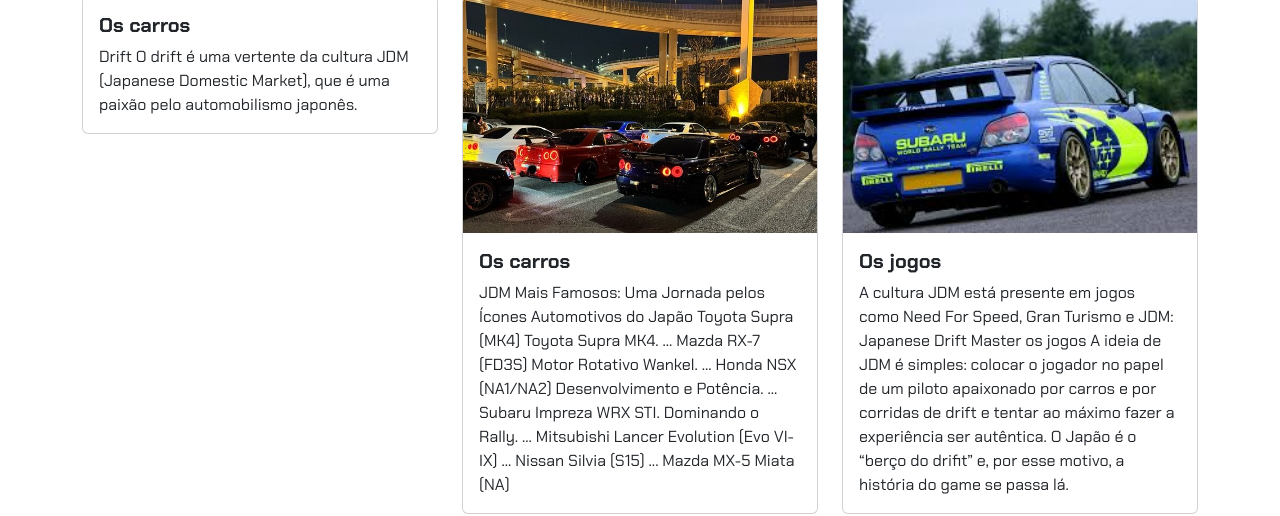
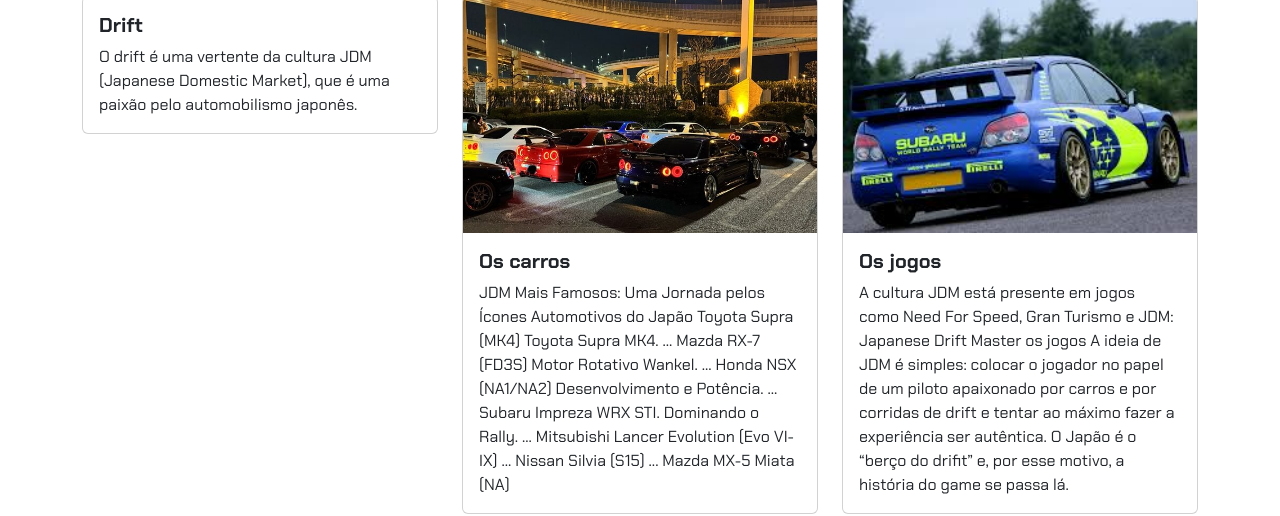
Before and after one commit to EduardoRamos1904/projeto-portifolio-2B-Eduardo-Ramos, a plain HTML site: page index.html in a window 1280 px wide. Shown: the part 336-852 px from the top of the page. Drawn offline with nearby package versions, Linux system fonts and the light colour scheme.

Commit message:
Update index.html

```diff
--- a/index.html
+++ b/index.html
@@ -28,8 +28,8 @@
                 <div class="card">
                     <img src="img/1_b688321a2a.jpg" class="card-img-top" alt=>
                     <div class="card-body">
-                        <h5 class="card-title">Os carros</h5>
-                        <p class="card-text">Drift O drift é uma vertente da cultura JDM (Japanese Domestic Market), que é uma paixão pelo automobilismo japonês.
+                        <h5 class="card-title">Drift</h5>
+                        <p class="card-text"> O drift é uma vertente da cultura JDM (Japanese Domestic Market), que é uma paixão pelo automobilismo japonês.
                     </div>
                 </div>
             </div>
```
